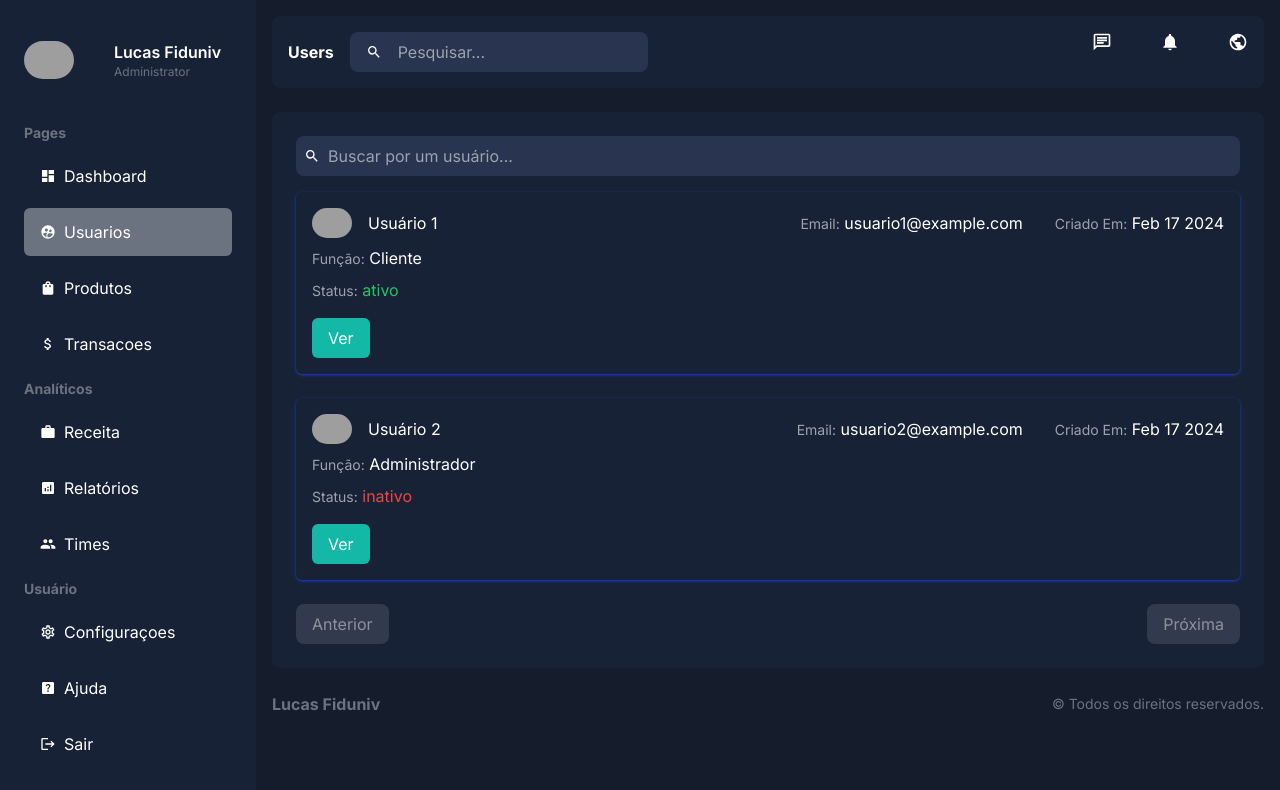
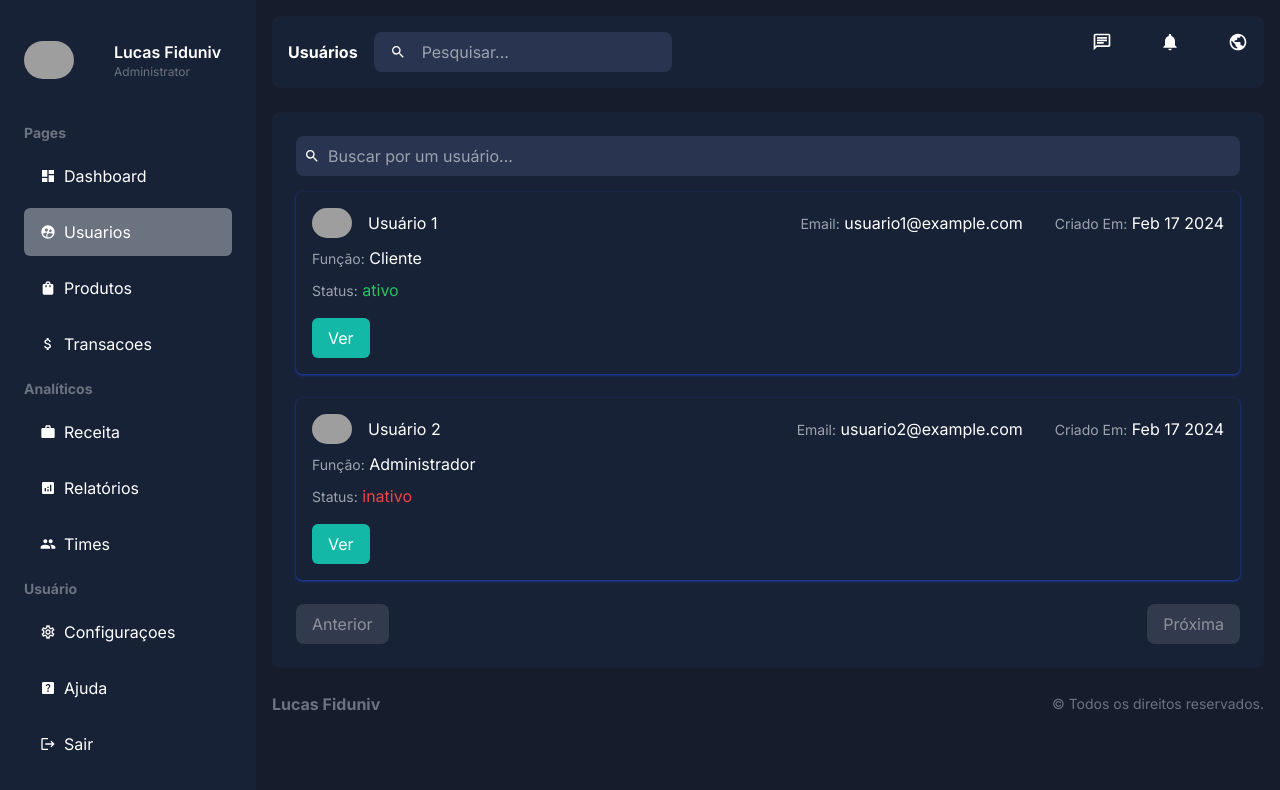
Before and after one commit to lucasfiduniv/Dashboard-nextjs, a Next.js app: page /dashboard/users in a window 1280 px wide. Shown: the top 790 px of the page. Built offline with nearby package versions, Linux system fonts and the light colour scheme; grey boxes are pictures that could not be loaded.

Commit message:
fix: atualizando na navbar para mostrar os pathname em portugues

```diff
--- a/app/ui/dashboard/navbar/navbar.tsx
+++ b/app/ui/dashboard/navbar/navbar.tsx
@@ -1,4 +1,3 @@
-"use client";
 import { usePathname } from "next/navigation";
 import {
   MdNotifications,
@@ -10,11 +9,21 @@ import {
 const Navbar = () => {
   const pathname = usePathname();
 
+  const getTitle = () => {
+    if (pathname.includes("users")) {
+      return "Usuários";
+    } else if (pathname.includes("products")) {
+      return "Produtos";
+    } else {
+      return pathname.split("/").pop();
+    }
+  };
+
   return (
     <div className="p-4 rounded-lg bg-[#182237] flex flex-col md:flex-row items-start justify-between">
       <div className="flex flex-col md:flex-row items-start md:items-center justify-start md:justify-between w-full md:w-auto">
         <div className="font-bold text-white capitalize mb-4 md:mb-0 md:mr-4">
-          {pathname.split("/").pop()}
+          {getTitle()}
         </div>
 
         <div className="flex items-center bg-[#283450] rounded-lg px-4 py-2 mb-4 md:mb-0 md:mr-20">
```
